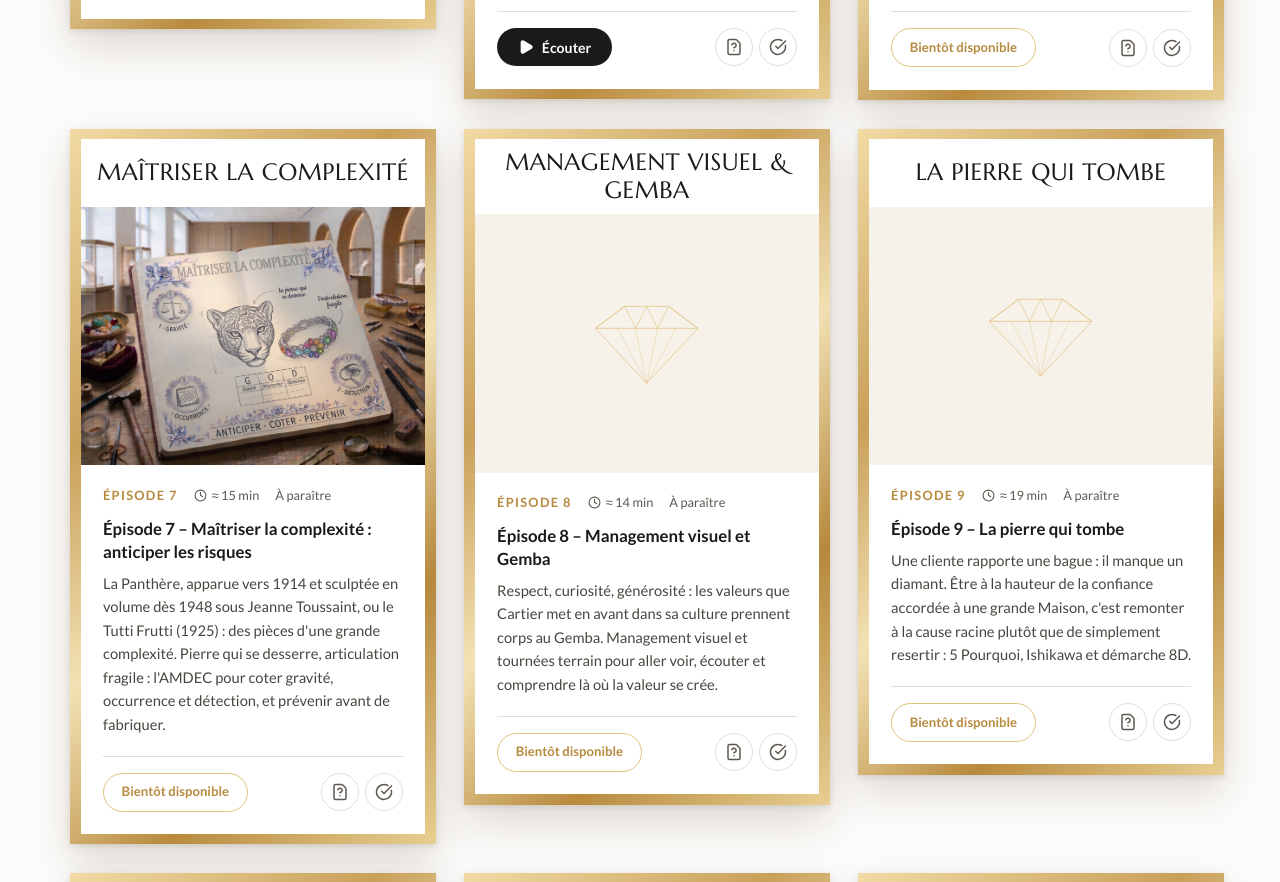
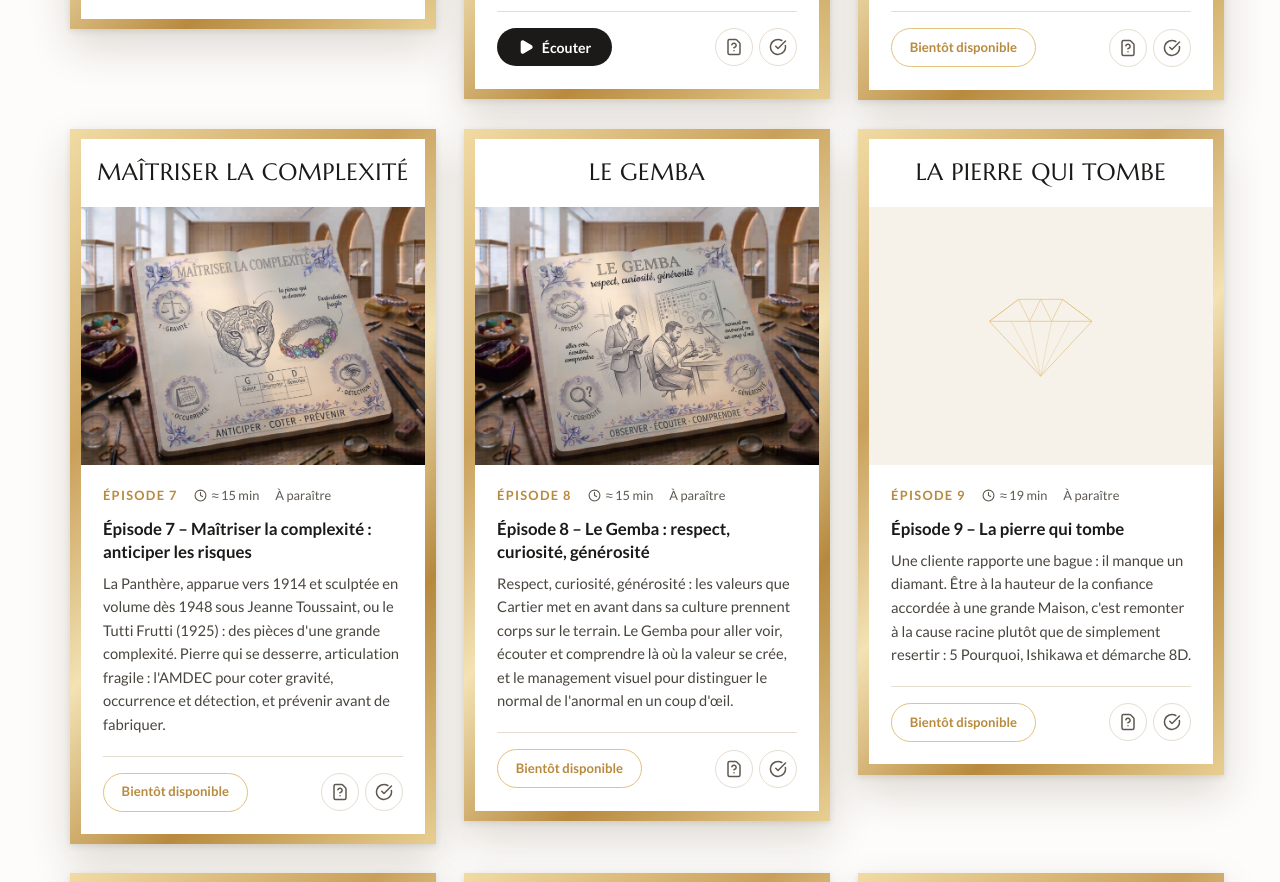
Before and after one commit to Christophe25/eclat-maitrise, a React (Vite) app: page / in a window 1280 px wide. Shown: the part 1960-2842 px from the top of the page. Built offline with nearby package versions, Linux system fonts and the light colour scheme.

Commit message:
feat: épisode 8 « Le Gemba » – illustration (décor adouci) et carte
Co-Authored-By: Claude Opus 5.5 <noreply@anthropic.com>

```diff
--- a/design/retouches/retouch.html
+++ b/design/retouches/retouch.html
@@ -445,7 +445,7 @@ if (new URLSearchParams(location.search).has('hero')) document.getElementById('h
   if (EP === 3) fixEpisode3Carnet(ctx);
   if (EP === 5) fixEpisode5Joaillerie(ctx); // ancienne version « carnet bilan matière » : fixEpisode5
   if (EP === 6) fixEpisode6(ctx);
-  if (EP === 7) softenDecor(ctx);
+  if (EP === 7 || EP === 8) softenDecor(ctx);
   if (EP === 12) fixEpisode12(ctx);
   eraseAll(ctx, ERASE[EP] || []);
   if (TITLE[EP]) drawTitle(ctx, TITLE[EP]);
--- a/src/data/episodes.js
+++ b/src/data/episodes.js
@@ -98,12 +98,13 @@ export const episodes = [
   {
     id: 'ep-8',
     episodeNumber: 8,
-    title: 'Épisode 8 – Management visuel et Gemba',
-    shortTitle: 'Management visuel & Gemba',
-    plannedDuration: '14 min',
+    title: 'Épisode 8 – Le Gemba : respect, curiosité, générosité',
+    shortTitle: 'Le Gemba',
+    image: '/infographics/ep-8.jpg',
+    plannedDuration: '15 min',
     description:
-      "Respect, curiosité, générosité : les valeurs que Cartier met en avant dans sa culture prennent corps au Gemba. Management visuel et tournées terrain pour aller voir, écouter et comprendre là où la valeur se crée.",
-    keywords: [...base, 'management visuel', 'gemba'],
+      "Respect, curiosité, générosité : les valeurs que Cartier met en avant dans sa culture prennent corps sur le terrain. Le Gemba pour aller voir, écouter et comprendre là où la valeur se crée, et le management visuel pour distinguer le normal de l'anormal en un coup d'œil.",
+    keywords: [...base, 'gemba', 'management visuel'],
   },
   {
     id: 'ep-9',
```
Also changed, not shown: public/infographics/ep-8.jpg (added), 1 other file (tests, documents, lock files or other folders).
